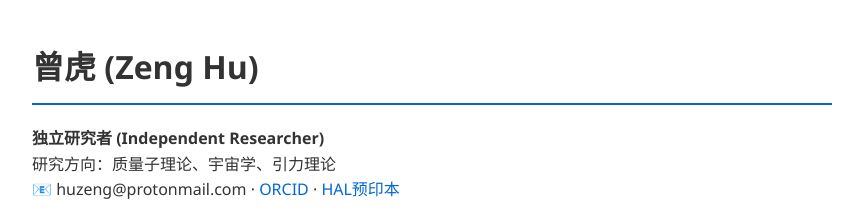
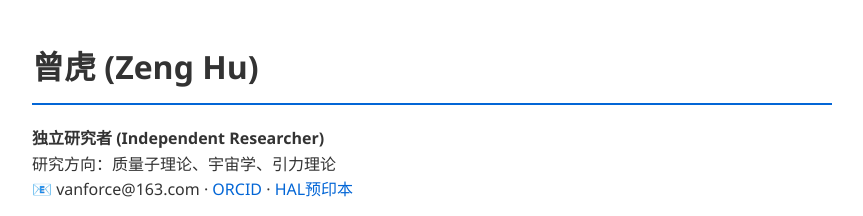
Before and after one commit to HuZeng001/huzeng-physics.github.io, a plain HTML site: page index.html in a window 1280 px wide. Shown: the top 216 px of the page, without its empty margins (208-1071 px from the left). Drawn offline with Linux system fonts and the light colour scheme.

Commit message:
Update index.html

```diff
--- a/index.html
+++ b/index.html
@@ -62,7 +62,7 @@
     <p>
         <strong>独立研究者 (Independent Researcher)</strong><br>
         研究方向：质量子理论、宇宙学、引力理论<br>
-        📧 huzeng@protonmail.com  ·
+        📧 vanforce@163.com  ·
         <a href=" " target="_blank">ORCID</a >  ·
         <a href="https://hal.science/search/index/?q=Zeng+Hu" target="_blank">HAL预印本</a >
     </p >
```
